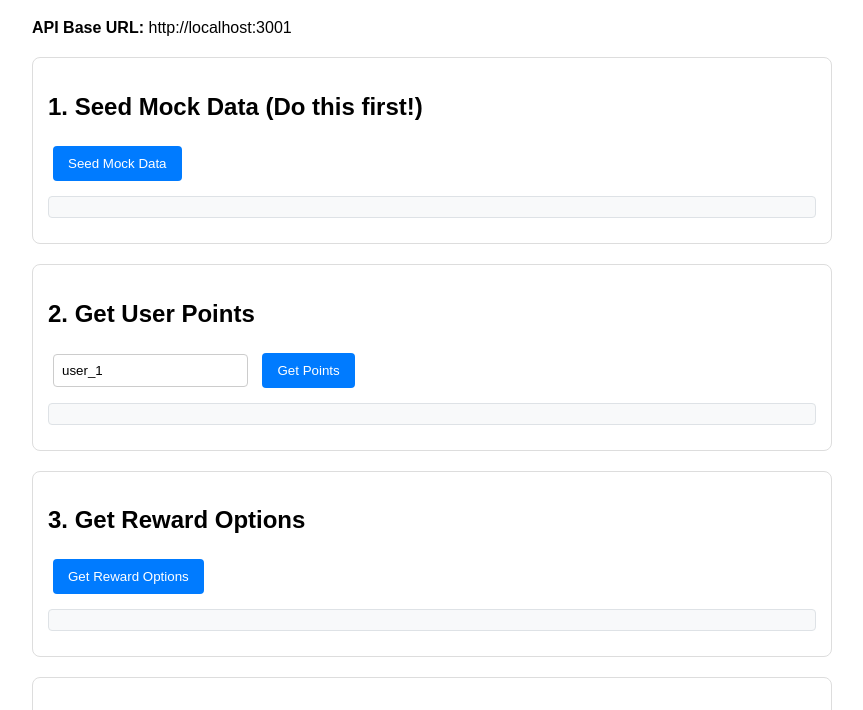
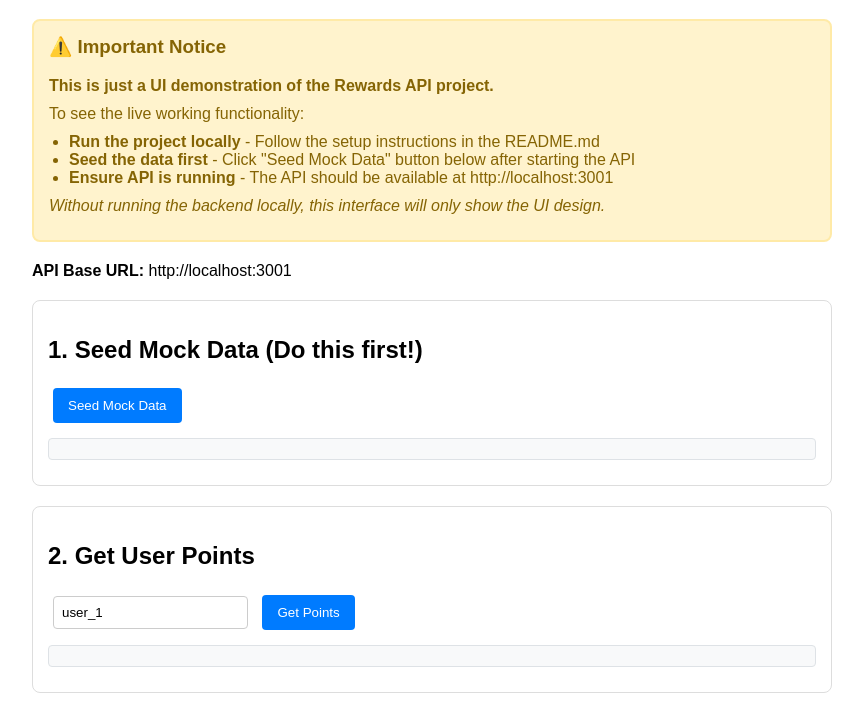
Before and after one commit to prem-prasad1710/API-Reward, a website: page index.html in a window 1280 px wide. Shown: the part 82-792 px from the top of the page, without its empty margins (208-1071 px from the left). Drawn offline with Linux system fonts and the light colour scheme.

Commit message:
Update index.html

```diff
--- a/index.html
+++ b/index.html
@@ -15,6 +15,18 @@
 </head>
 <body>
     <h1>🎁 Rewards API Tester</h1>
+     <!-- Important Notice -->
+    <div style="background: #fff3cd; border: 2px solid #ffeaa7; border-radius: 8px; padding: 15px; margin: 20px 0;">
+        <h3 style="color: #856404; margin-top: 0;">⚠️ Important Notice</h3>
+        <p style="color: #856404; margin: 10px 0;"><strong>This is just a UI demonstration of the Rewards API project.</strong></p>
+        <p style="color: #856404; margin: 10px 0;">To see the live working functionality:</p>
+        <ul style="color: #856404; margin: 10px 0; padding-left: 20px;">
+            <li><strong>Run the project locally</strong> - Follow the setup instructions in the README.md</li>
+            <li><strong>Seed the data first</strong> - Click "Seed Mock Data" button below after starting the API</li>
+            <li><strong>Ensure API is running</strong> - The API should be available at http://localhost:3001</li>
+        </ul>
+        <p style="color: #856404; margin: 10px 0;"><em>Without running the backend locally, this interface will only show the UI design.</em></p>
+    </div>
     <p><strong>API Base URL:</strong> http://localhost:3001</p>
 
     <div class="section">
```
